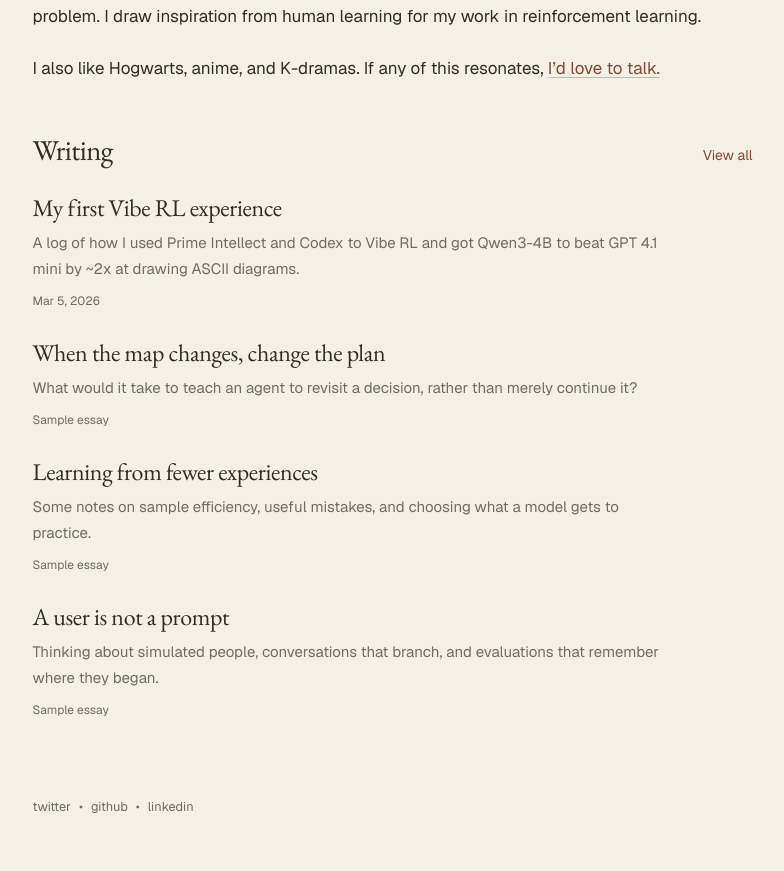
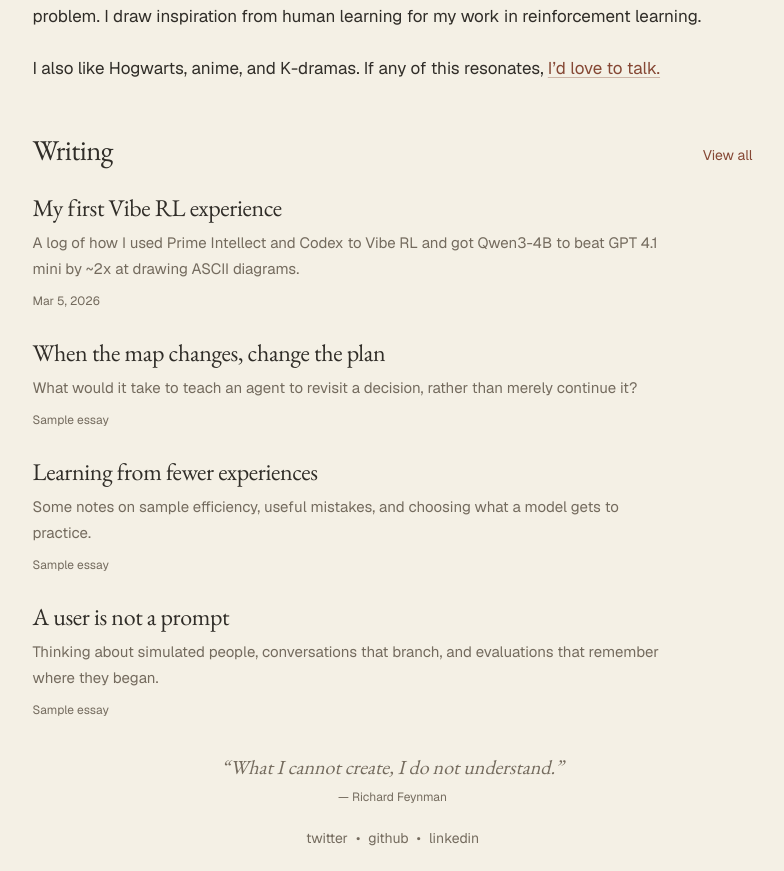
Before and after one commit to 13point5/blog, a Next.js app: page / in a window 1280 px wide. Shown: the part 520-1391 px from the top of the page, without its empty margins (240-1024 px from the left). Built offline with nearby package versions, Linux system fonts and the light colour scheme.

Commit message:
Restore the Feynman quote and tighten footer spacing

```diff
--- a/app/components/footer.tsx
+++ b/app/components/footer.tsx
@@ -1,5 +1,13 @@
 import { Socials } from "./socials";
 
 export function Footer() {
-  return <footer className="folio-footer folio-width"><Socials /></footer>;
+  return (
+    <footer className="folio-footer folio-width">
+      <figure className="footer-quote">
+        <blockquote>“What I cannot create, I do not understand.”</blockquote>
+        <figcaption>— Richard Feynman</figcaption>
+      </figure>
+      <Socials />
+    </footer>
+  );
 }
--- a/app/globals.css
+++ b/app/globals.css
@@ -691,15 +691,19 @@ h1, h2, h3, h4, h5, h6 { font-family: var(--display); }
 .text-link:hover { text-decoration: underline; }
 .section-heading { display: flex; align-items: baseline; justify-content: space-between; gap: 20px; margin-bottom: 25px; }
 .section-heading h2 { font: 400 1.8rem/1.2 var(--display); letter-spacing: -.02em; }
-.writing-section { padding-bottom: 40px; }
+.writing-section { padding-bottom: 32px; }
+.essay-list > .essay-row:last-child { padding-bottom: 0; }
 .essay-row { display: block; padding-block: 0 26px; }
 .essay-details h3 { font: 400 1.5rem/1.3 var(--display); letter-spacing: -.015em; }
 .essay-details h3 a { text-underline-offset: 4px; text-decoration-thickness: 1px; }
 .essay-details h3 a:hover { color: var(--link); text-decoration: underline; }
 .essay-details p { font: .9375rem/1.75 var(--reading); color: var(--foreground-muted); margin-top: 7px; max-width: 630px; }
 .essay-date { font: .75rem/1.7 var(--sans); color: var(--foreground-muted); margin-top: 8px; }
-.folio-footer { padding-block: 10px 40px; }
-.folio-footer > div { font: .8rem/1.7 var(--sans); }
+.folio-footer { padding-block: 0 max(20px, env(safe-area-inset-bottom)); text-align: center; }
+.footer-quote { margin: 0 0 20px; }
+.footer-quote blockquote { font: italic 1.25rem/1.5 var(--display); color: var(--foreground-muted); text-wrap: balance; }
+.footer-quote figcaption { margin-top: 6px; font: .75rem/1.6 var(--sans); color: var(--foreground-muted); }
+.folio-footer > div { justify-content: center; font: .875rem/1.7 var(--sans); }
 .archive-page { padding-block: 65px 45px; }
 .archive-page > h1 { font: 400 2.8rem/1.15 var(--display); letter-spacing: -.025em; margin-bottom: 20px; }
 .archive-intro { font-size: 1.0625rem; line-height: 1.8; color: var(--foreground-muted); margin-bottom: 38px; }
@@ -739,7 +743,7 @@ h1, h2, h3, h4, h5, h6 { font-family: var(--display); }
   .intro-section > p { margin-bottom: 20px; }
   .section-heading { margin-bottom: 23px; }.section-heading h2 { font-size: 1.7rem; }
   .essay-details h3 { font-size: 1.45rem; }.essay-details p { font-size: .9375rem; }
-  .writing-section { padding-bottom: 26px; }.folio-footer { padding-bottom: 30px; }
+  .writing-section { padding-bottom: 28px; }
   .archive-page { padding-block: 40px; }.archive-page > h1 { font-size: 2.4rem; }.archive-intro { font-size: 1rem; }
   .desktop-break { display: none; }.reading-page { padding-block: 30px 45px; }
   .article-header h1 { font-size: 2.4rem; }
--- a/app/layout.tsx
+++ b/app/layout.tsx
@@ -84,10 +84,10 @@ export default function RootLayout({
       </head>
       <body className="antialiased">
         <ThemeProvider>
-          <div className="site-shell min-h-screen flex flex-col">
+          <div className="site-shell">
             <a className="skip-link" href="#main-content">Skip to content</a>
             <Header />
-            <div className="flex-1" id="main-content">{children}</div>
+            <div id="main-content">{children}</div>
             <Footer />
           </div>
         </ThemeProvider>
```
Also changed, not shown: 1 other file (tests, documents, lock files or other folders).
